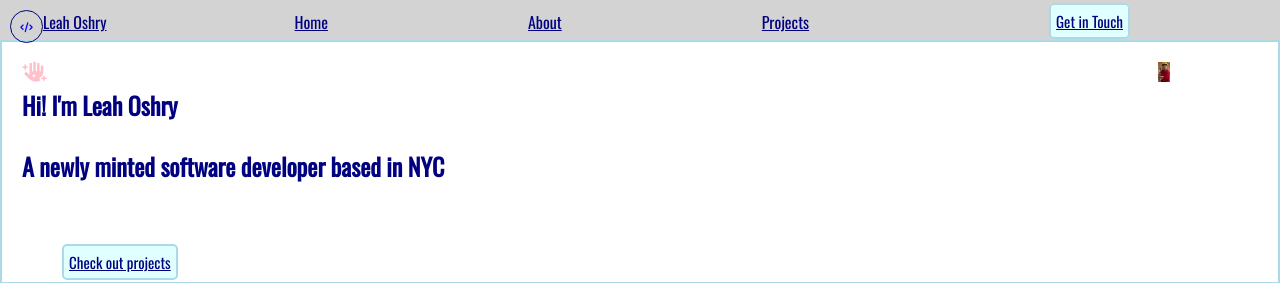
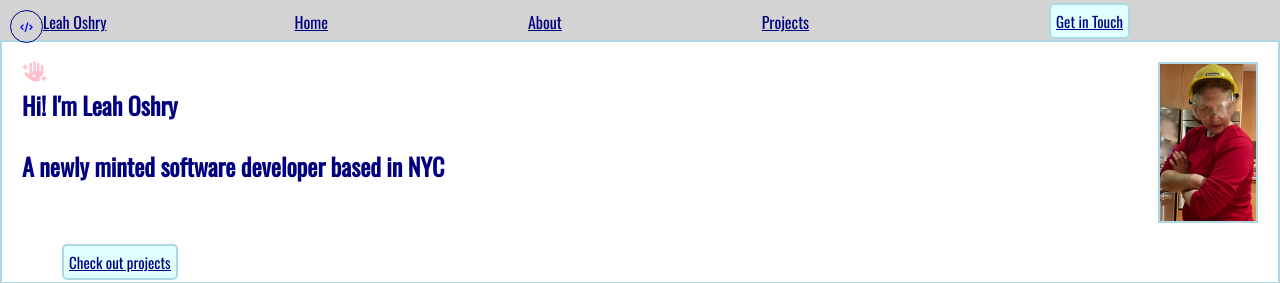
Before and after one commit to loshry/portfolio-project, a plain HTML site: page portfolio.html in a window 1280 px wide. Shown: the top 283 px of the page. Drawn offline with nearby package versions, Linux system fonts and the light colour scheme.

Commit message:
resized photo

```diff
--- a/portfolio.html
+++ b/portfolio.html
@@ -48,8 +48,8 @@
           <h2>A newly minted software developer based in NYC</h2>
           <a class="button" href="#projects">Check out projects</a>
         </div>
-        <div class="image">
-          <img src="./leahoriginal.jpeg" alt="Leah-Picture" />
+        <div>
+          <img class="image" src="./leahoriginal.jpeg" alt="Leah-Picture" />
         </div>
       </div>
     </section>
--- a/portfolio.scss
+++ b/portfolio.scss
@@ -74,8 +74,11 @@ h1{
 }
 
 .image {
-    height: 300px;
-    width: 100px;
+    box-sizing: border-box;
+    border: $border;
+    max-height: 300px;
+    max-width: 100px;
+    object-fit: fill;
 }
 
 .fa-hand-sparkles {
```
Also changed, not shown: portfolio.css, 1 other file.
